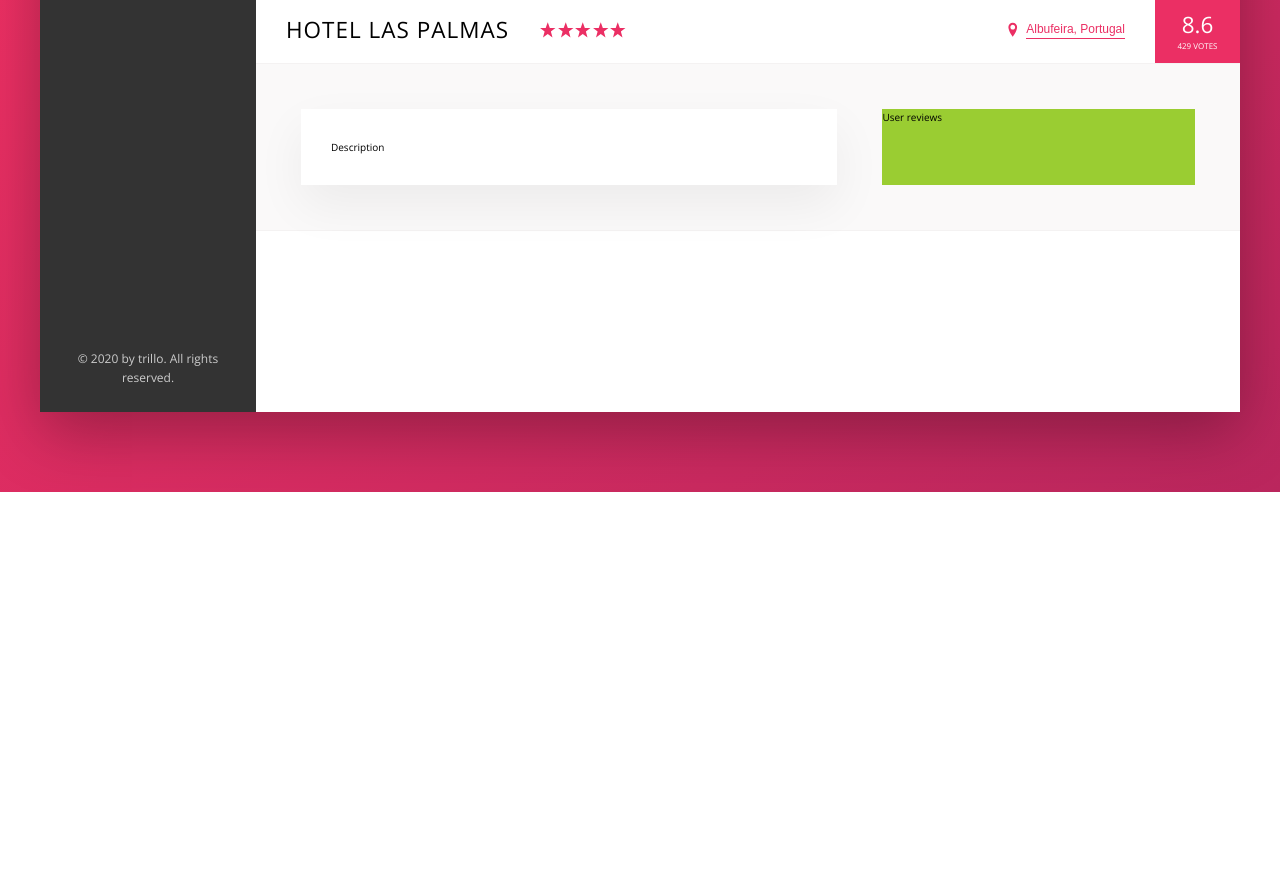
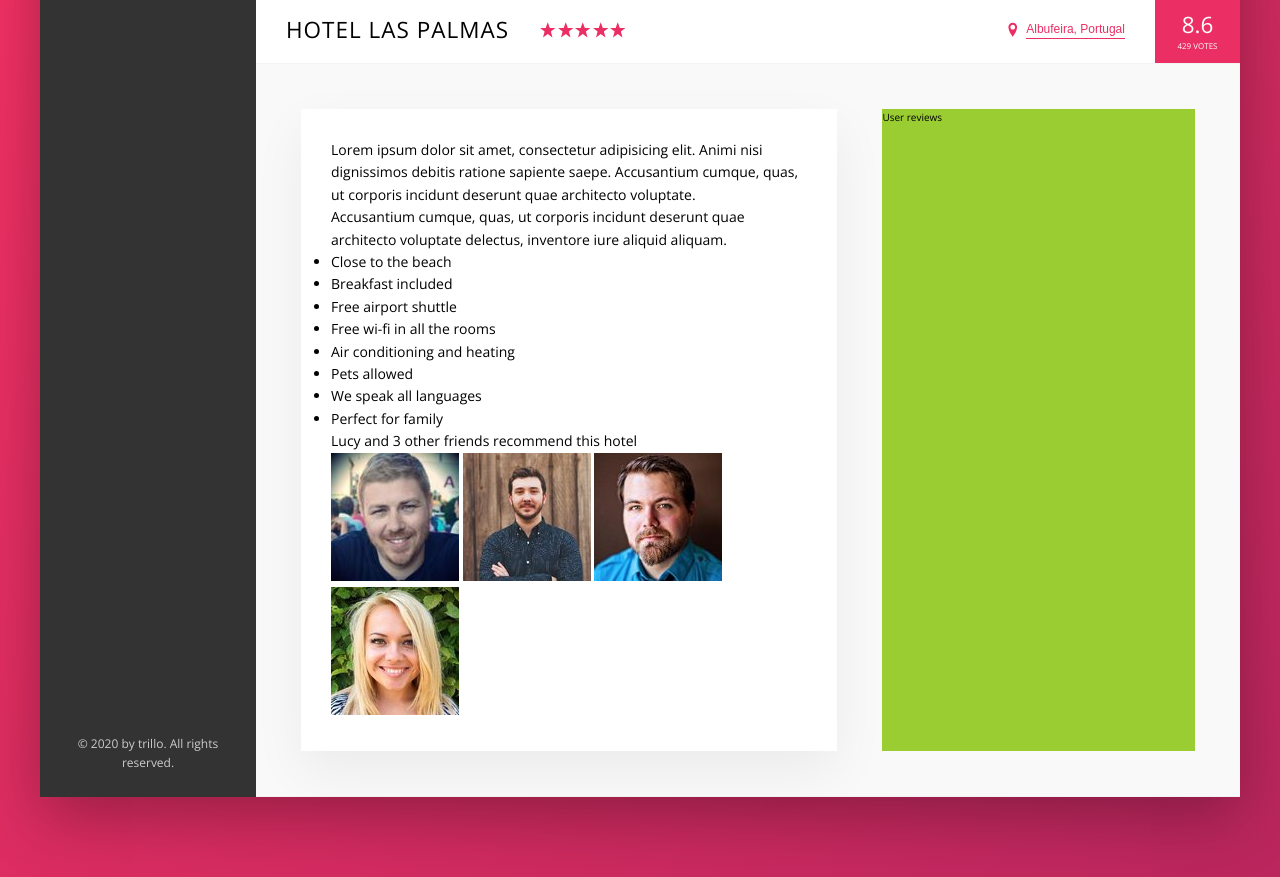
Before and after one commit to ssonko94/trillo-project, a website: page index.html in a window 1280 px wide. Shown: the part 538-1415 px from the top of the page. Before the commit the page ends 1030 px from the top, so only its background shows below. Drawn offline with nearby package versions, Linux system fonts and the light colour scheme.

Commit message:
added more components to the section

```diff
--- a/index.html
+++ b/index.html
@@ -168,7 +168,55 @@
 
           <div class="detail">
             <div class="description">
-              Description
+              <p class="paragraph">
+                Lorem ipsum dolor sit amet, consectetur adipisicing elit. Animi
+                nisi dignissimos debitis ratione sapiente saepe. Accusantium
+                cumque, quas, ut corporis incidunt deserunt quae architecto
+                voluptate.
+              </p>
+
+              <p class="paragraph">
+                Accusantium cumque, quas, ut corporis incidunt deserunt quae
+                architecto voluptate delectus, inventore iure aliquid aliquam.
+              </p>
+
+              <ul class="list">
+                <li class="list__item">Close to the beach</li>
+                <li class="list__item">Breakfast included</li>
+                <li class="list__item">Free airport shuttle</li>
+                <li class="list__item">Free wi-fi in all the rooms</li>
+                <li class="list__item">Air conditioning and heating</li>
+                <li class="list__item">Pets allowed</li>
+                <li class="list__item">We speak all languages</li>
+                <li class="list__item">Perfect for family</li>
+              </ul>
+              <div class="recommend">
+                <p class="recommend__count">
+                  Lucy and 3 other friends recommend this hotel
+                </p>
+                <div class="recommend__friends">
+                  <img
+                    src="img/user-3.jpg"
+                    alt="Friend 1"
+                    class="recommend__photo"
+                  />
+                  <img
+                    src="img/user-4.jpg"
+                    alt="Friend 2"
+                    class="recommend__photo"
+                  />
+                  <img
+                    src="img/user-5.jpg"
+                    alt="Friend 3"
+                    class="recommend__photo"
+                  />
+                  <img
+                    src="img/user-6.jpg"
+                    alt="Friend 4"
+                    class="recommend__photo"
+                  />
+                </div>
+              </div>
             </div>
 
             <div class="user-reviews">
--- a/sass/_layout.scss
+++ b/sass/_layout.scss
@@ -32,7 +32,6 @@
 .hotel-view {
   background-color: #fff;
   flex: 1;
-  height: 80rem;
 }
 
 .detail {
@@ -43,6 +42,7 @@
 }
 
 .description {
+  font-size: 1.4rem;
   background-color: #fff;
   box-shadow: var(--shadow-light);
   flex: 0 0 60%;
```
Also changed, not shown: css/style.css.
